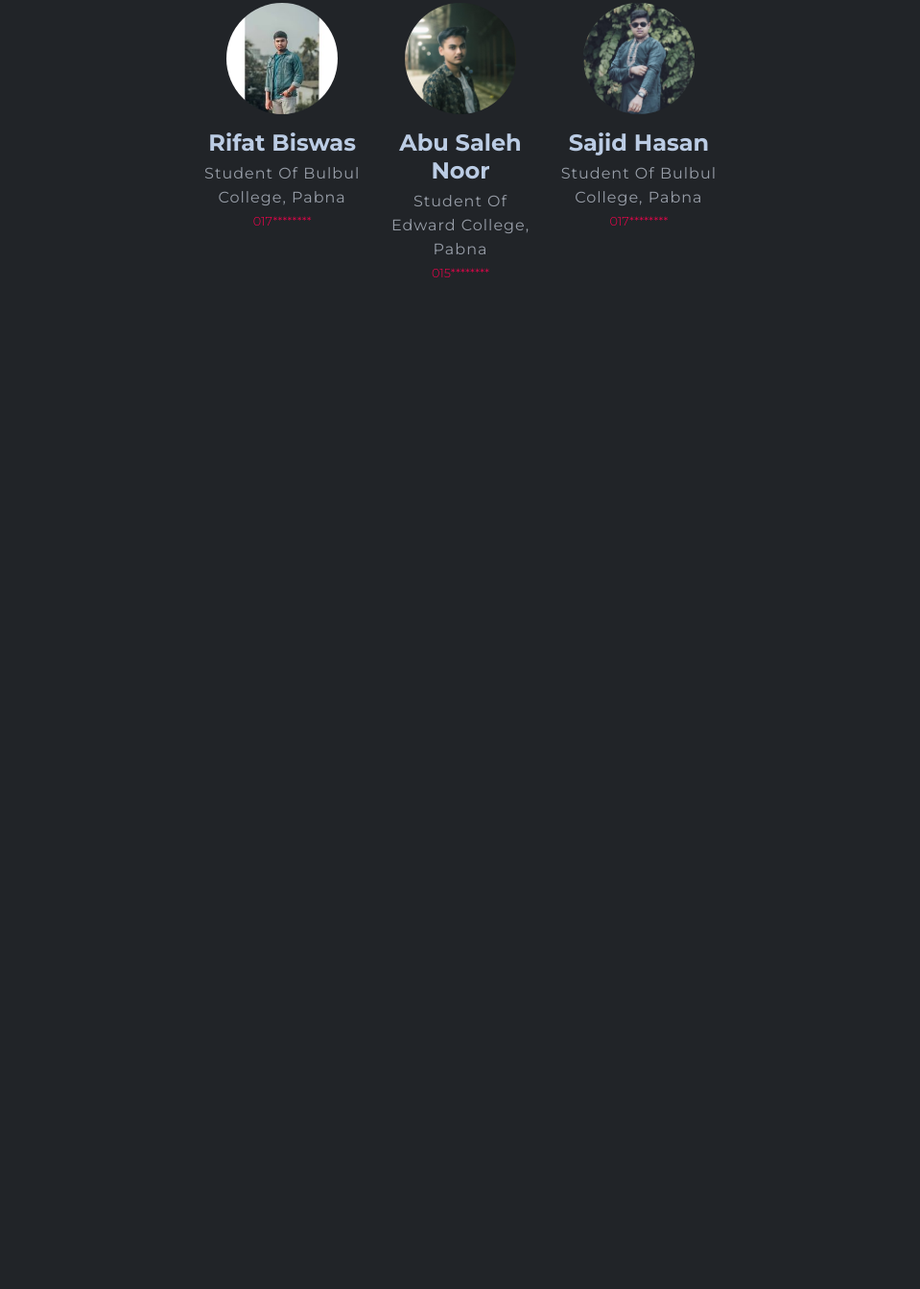
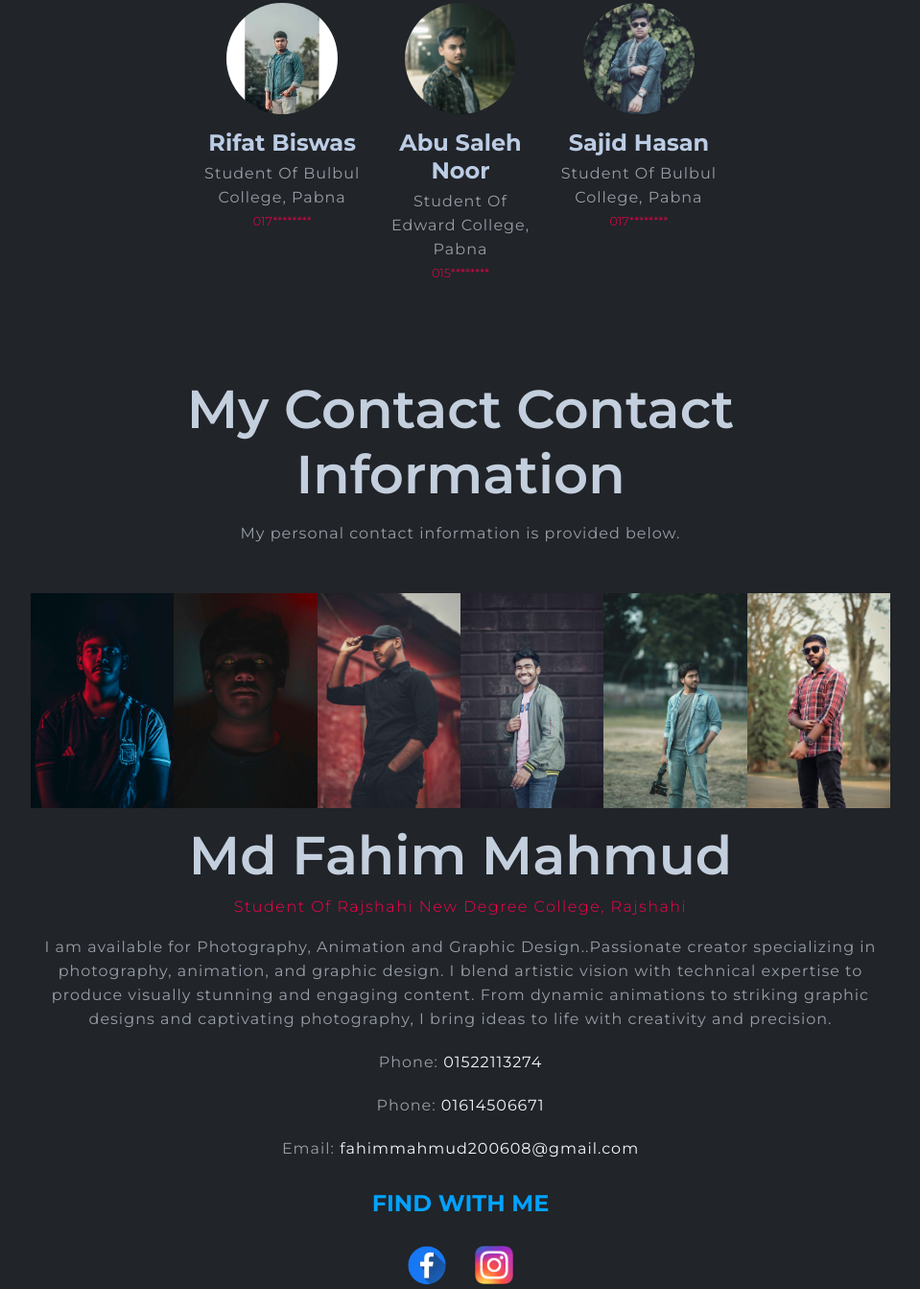
Before and after one commit to abusaleh123/Fahim-Mahmud-Photography, a plain HTML site: page index.html in a window 1280 px wide. Shown: the part 6116-7459 px from the top of the page at 96% size, without its empty margins (160-1119 px from the left). Before the commit the page ends 6408 px from the top, so only its background shows below. Drawn offline with Linux system fonts and the light colour scheme.

Commit message:
Addeded Contact Section

```diff
--- a/index.html
+++ b/index.html
@@ -144,7 +144,7 @@
                         <h1 class="get-card-title">Adobe Photoshop</h1>
                         <p class="get-card-description">Creative professional skilled in Photoshop image editing techniques</p>
                     </div>
-                    <div class="get-card">
+                    <div class="get-card background2">
                         <img src="./icons/icons22.png" alt="Adobe Illustrator" class="get-card-icon" id="illustrator">
                         <h1 class="get-card-title">Adobe Illustrator</h1>
                         <p class="get-card-description">Creative expert in vector graphics and illustration design.</p>
@@ -154,7 +154,7 @@
                         <h1 class="get-card-title">Adobe Animator</h1>
                         <p class="get-card-description">Skilled professional in creating animations and visual effects.</p>
                     </div>
-                    <div class="get-card">
+                    <div class="get-card background2">
                         <img src="./icons/icons24.png" alt="Linked In" class="get-card-icon" id="animate">
                         <h1 class="get-card-title">Linked In</h1>
                         <p class="get-card-description">Professional networking site user showcasing skills, experience, and connections.</p>
@@ -164,7 +164,7 @@
                         <h1 class="get-card-title">Facebook</h1>
                         <p class="get-card-description">Social media user sharing life updates, photos, and interactions</p>
                     </div>
-                    <div class="get-card">
+                    <div class="get-card background2">
                         <img src="./icons/icons26.png" alt="Twitter" class="get-card-icon" id="animate">
                         <h1 class="get-card-title">Twitter (X)</h1>
                         <p class="get-card-description">Microblogging platform user sharing thoughts, news, and updates.</p>
@@ -203,6 +203,50 @@
             </div>
             </div>
         </section>
+        <section class="contact">
+            <div class="contact-container">
+                <div class="contact-text">
+                    <h1 class="contact-title title-text">My Contact Contact Information</h1>
+                    <p class="contact-descriptionn description-text">My personal contact information is provided below.</p>
+                </div>
+                <div class="contact-image-container">
+                    <img src="./Images/indoor3.jpg " alt="" class="contact-photo">
+                    <img src="./Images/indoor5.jpg" alt="" class="contact-photo">
+                    <img src="./Images/out3.jpg" alt="" class="contact-photo">
+                    <img src="./Images/out5.jpg" alt="" class="contact-photo">
+                    <img src="./Images/banner4.jpg" alt="" class="contact-photo">
+                    <img src="./Images/banner.jpg" alt="" class="contact-photo">
+                </div>
+
+                <div class="contact-info">
+                    <h1 class="contact-name title-text">Md Fahim Mahmud</h1>
+                    <p class="contact-description">Student Of Rajshahi New Degree College, Rajshahi</p>
+
+                    <p class="contact-second-description description-text">I am available for Photography, Animation and Graphic Design..Passionate creator specializing in photography, animation, and graphic design. I blend artistic vision with technical expertise to produce visually stunning and engaging content. From dynamic animations to striking graphic designs and captivating photography, I bring ideas to life with creativity and precision.</p>
+                    <p class="contact-number description-text">Phone: <span class="cnum" >01522113274</span></p>
+                    <p class="contact-number description-text">Phone: <span class="cnum" >01614506671</span></p>
+                    <p class="contact-email description-text">Email: <span class="cnum" >
+                        fahimmahmud200608@gmail.com</span></p>
+                    <h1 class="contact-find">FIND WITH ME</h1>
+                    <div class="container">
+                    <div class="icon-content">
+                        <a href="https://www.facebook.com/profile.php?id=100053410501457" target="_blank" class="facebook"> <img src="./icons/Facebook.png" alt="" class="icon-element"></a>
+
+                     </div>
+                     <div class="icon-content">
+                         <a href="https://www.instagram.com/fahim.8_mahmud.5/" target="_blank" class="facebook"><img src="./icons/Insta.png" alt="" class="icon-element"></a>
+
+                     </div>
+                    </div>
+                 </div>
+                </div>
+            </div>
+        </section>
     </main>
+    <footer class="footer">
+        <div class="footer-container">
+
+        </div>
+    </footer>
 </body>
 </html>
--- a/styles/style.css
+++ b/styles/style.css
@@ -608,3 +608,117 @@ body {
     flex-direction: column;
     align-items: center;
 }
+
+
+/* Contact Section */
+
+.contact{
+    margin-top:100px;
+    display:flex;
+    justify-content: center;
+}
+.contact-container{
+    width:70%;
+}
+.contact-info{
+    display:flex;
+    flex-direction: column;
+    align-items: center;
+}
+.contact-image-container{
+    display:grid;
+    grid-template-columns: repeat(6, 1fr);
+}
+.contact-photo{
+    width:100%;
+}
+.contact-name{
+    text-align: center;
+    margin-top:15px;
+}
+.contact-description{
+    color:#FF014F;
+    text-align: center;
+    margin-top:10px;
+    letter-spacing: 1.5px;
+    font-weight: 300;
+}
+.contact-second-description{
+    text-align: center;
+    margin-top:20px;
+    text-align: center;
+}
+.contact-number{
+    text-align: center;
+    margin-top:20px;
+}
+.contact-email{
+    text-align: center;
+    margin-top:20px;
+}
+.cnum{
+    color:#f3f8ff;
+}
+.contact-info a{
+    text-decoration: none;
+    color:#cfcdcd;
+    margin-bottom:10px;
+    text-align: center;
+}
+.contact-info a:hover{
+    color:#FF014F;
+}
+.contact-find{
+    color:#01a2ff;
+    margin-top:30px;
+    margin-bottom:15px;
+}
+.container {
+    display: flex;
+    margin-top: 20px;
+    gap: 30px;
+    /* box-sizing: border-box; */
+    /* box-shadow: 1px 1px 20px #FF014F; */
+    /* width:20%; */
+    /* flex-direction: column; */
+}
+
+.icon-content {
+    /* background-color: #1F2226; */
+    width: 40px;
+    height: 40px;
+    border-radius: 8px;
+    ;
+    /* box-shadow: 1px 1px 10px #636060; */
+    display: flex;
+    flex-direction: column;
+    justify-content: center;
+    align-items: center;
+}
+
+.icon-content:hover {
+    transform: translateY(-5px);
+    transition: 0.5s;
+}
+
+.icon-title {
+    color: #B0BAC8;
+    font-family: 'Lucida Sans', 'Lucida Sans Regular', 'Lucida Grande', 'Lucida Sans Unicode', Geneva, Verdana, sans-serif;
+    font-size: 1rem;
+}
+
+.icon-element {
+    width: 100%;
+    height: 100%;
+    display:flex;
+    justify-content: center;
+    align-items: center;
+}
+.contact-title{
+    text-align: center;
+}
+.contact-descriptionn{
+    text-align: center;
+    margin-bottom: 50px;
+    margin-top:15px;;
+}
```
Also changed, not shown: icons/Facebook.png (added), icons/Insta.png (added), 1 other file.
